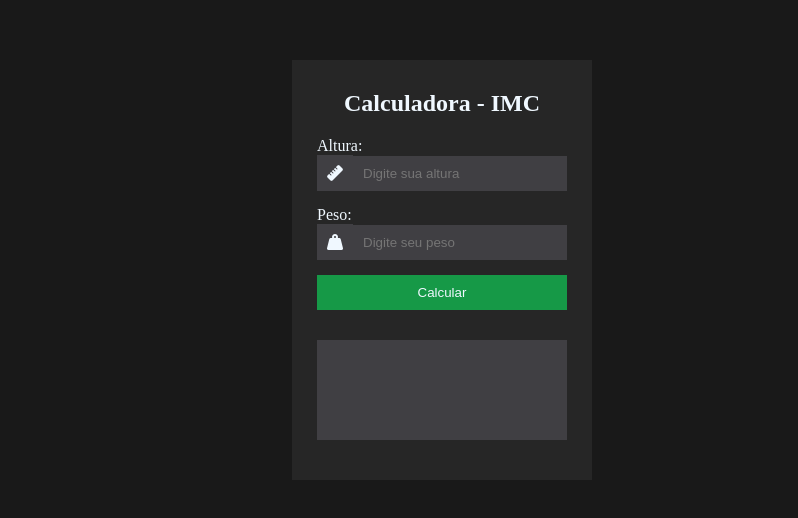
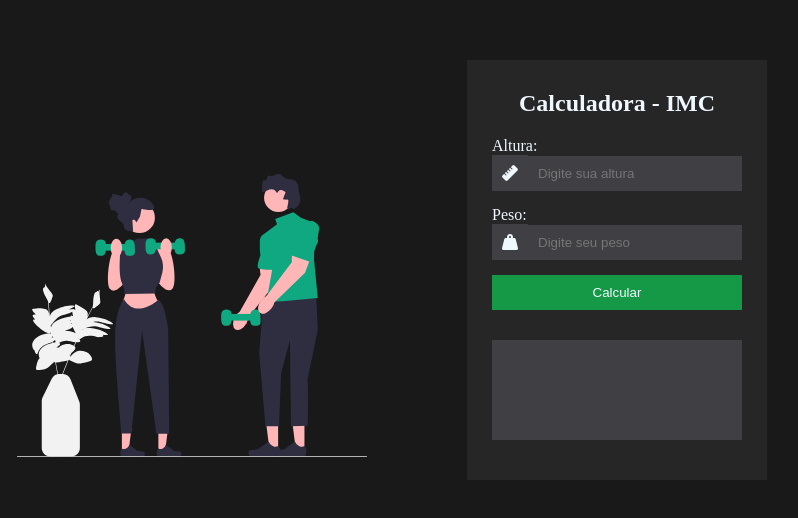
Before and after one commit to Luanmenezzes607/Calculador-IMC, a plain HTML site: page index.html in a window 1280 px wide. Shown: the part 130-648 px from the top of the page, without its empty margins (248-1046 px from the left). Drawn offline with Linux system fonts and the light colour scheme.

Commit message:
Update index.html

```diff
--- a/index.html
+++ b/index.html
@@ -97,7 +97,7 @@
 <body>
     <section>
         <div class="img">
-            <img src="../Calculadora IMC/img/undraw_personal_trainer_re_cnua.svg" alt="" width="350px" style="margin-top: 95px;">
+            <img src="img/undraw_personal_trainer_re_cnua.svg" alt="" width="350px" style="margin-top: 95px;">
         </div>
         <div class="calculator">
             <h2>Calculadora - IMC</h2>
```
